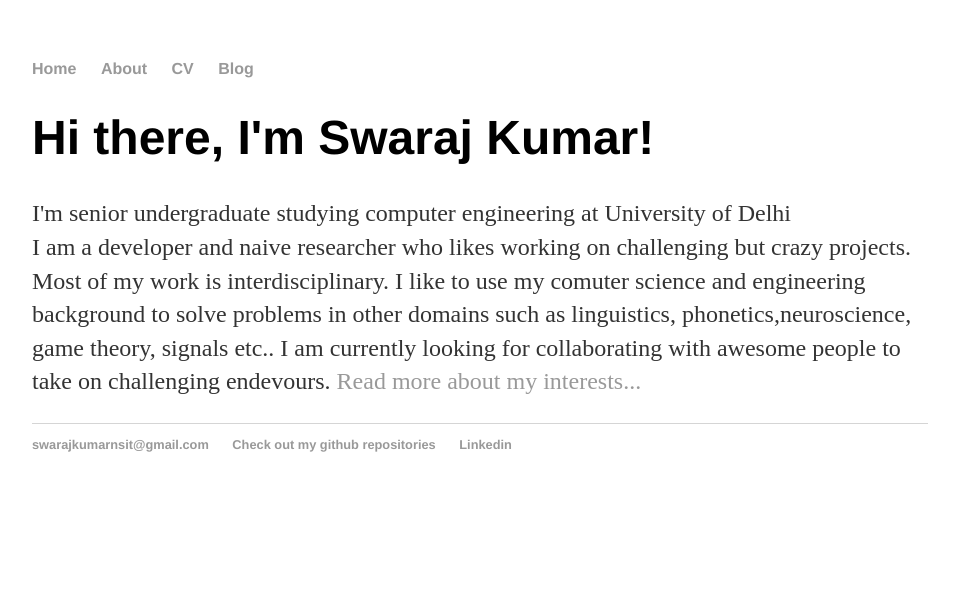
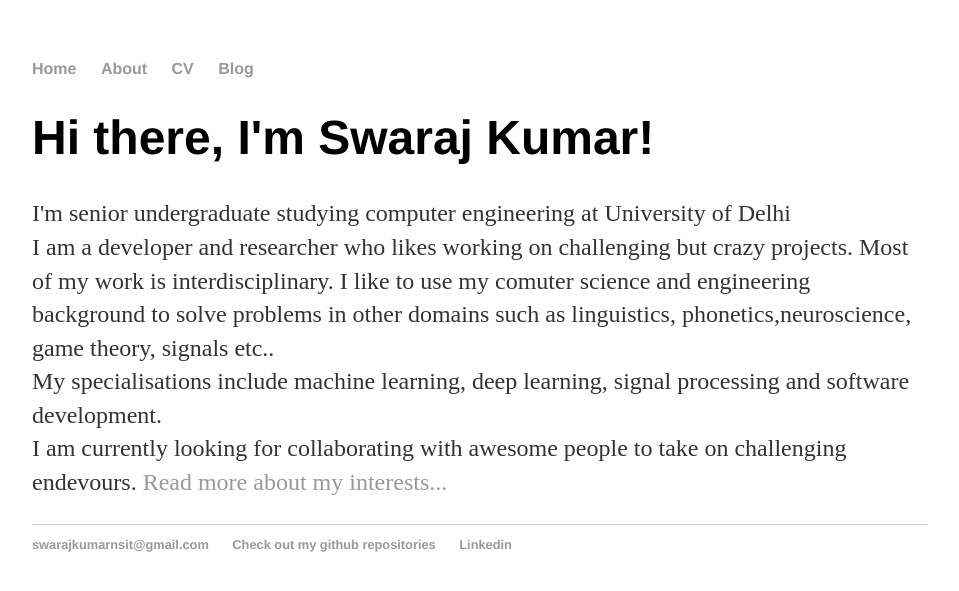
Before and after one commit to SWARAJkumar/swarajkumar.github.io, a Jekyll site: the page built from index.html, in a window 1280 px wide. Shown: the top 591 px of the page, without its empty margins (160-1119 px from the left). Built offline with Jekyll 4.4.1, drawn with Linux system fonts in a browser that asks for light colours.

Commit message:
Update index.html

```diff
--- a/index.html
+++ b/index.html
@@ -6,9 +6,10 @@ title: Swaraj Kumar
 <div class="blurb">
         	<h1>Hi there, I'm Swaraj Kumar!</h1>
 		<p>I'm senior undergraduate studying computer engineering at University of Delhi<br>
-		 I am a developer and naive researcher who likes working on challenging but crazy projects. Most of my
+		 I am a developer and researcher who likes working on challenging but crazy projects. Most of my
 		 work is interdisciplinary. I like to use my comuter science and engineering background to solve problems in other domains
-	         such as linguistics, phonetics,neuroscience, game theory, signals etc..
+	         such as linguistics, phonetics,neuroscience, game theory, signals etc..</br>
+	         My specialisations include machine learning, deep learning, signal processing and software development.</br>
 
 		 I am currently looking for collaborating with awesome people to take on challenging endevours.
 		<a href="/about">Read more about my interests...</a></p>
```
